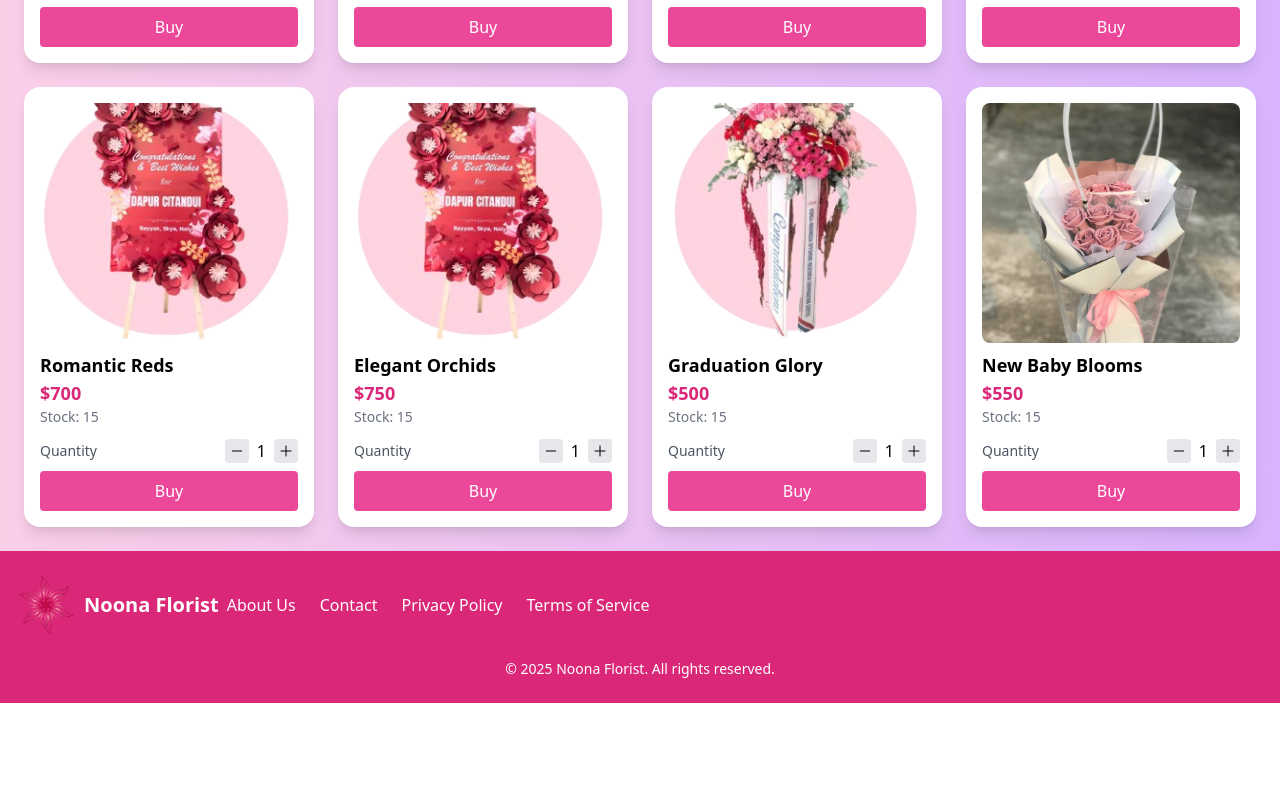
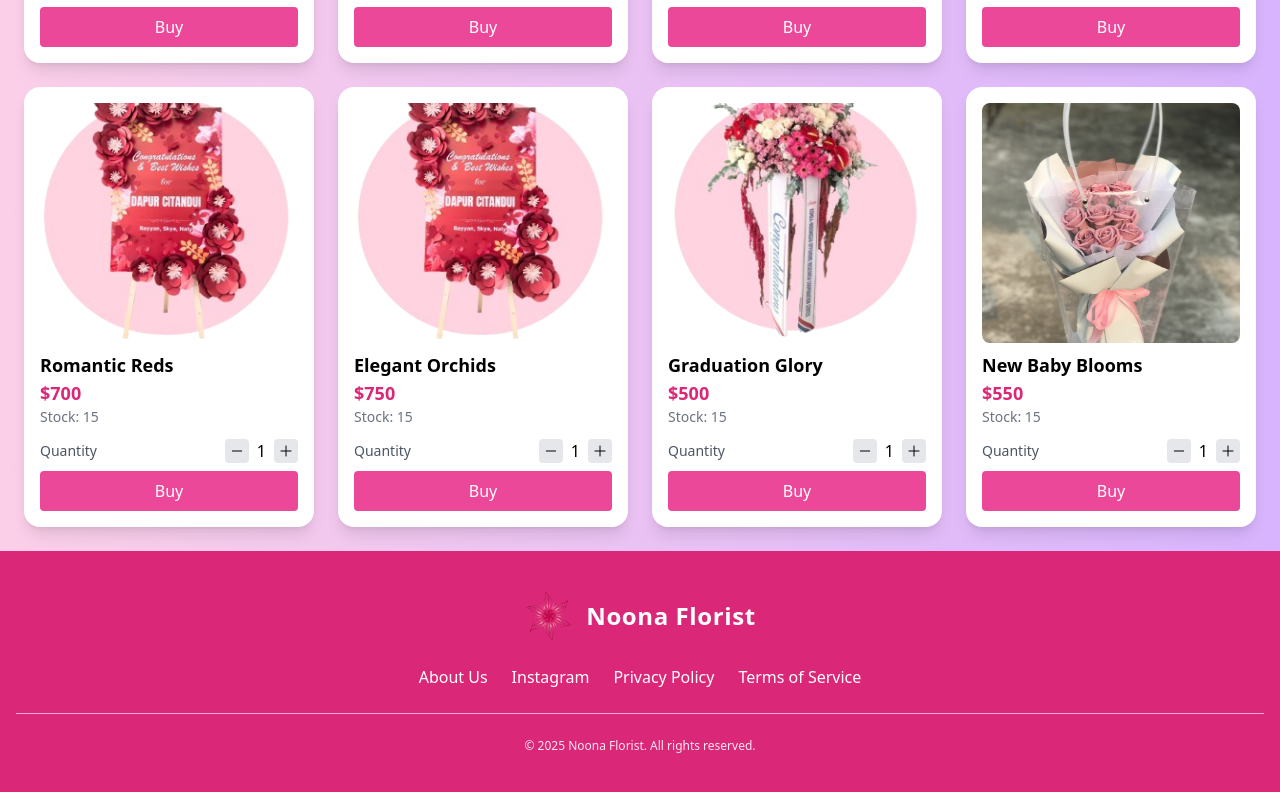
Before and after one commit to elvania01/nextjs-uas, a Next.js app: page /dashboard/our-product in a window 1280 px wide. Shown: the part 551-1343 px from the top of the page. Before the commit the page ends 1254 px from the top, so only its background shows below. Built offline with nearby package versions, Linux system fonts and the light colour scheme.

Commit message:
Update footer.tsx

```diff
--- a/components/footer.tsx
+++ b/components/footer.tsx
@@ -5,32 +5,33 @@ import Link from "next/link";
 
 const Footer = () => {
   return (
-    <footer className="bg-pink-600 text-white py-6">
-      <div className="max-w-7xl mx-auto px-4">
-        <div className="flex flex-col md:flex-row justify-between items-center">
-          {/* Logo or Brand Name */}
-          <div className="flex items-center space-x-2 mb-4 md:mb-0">
+    <footer className="bg-pink-600 text-white py-10">
+      <div className="max-w-7xl mx-auto px-4 flex flex-col items-center space-y-6">
+        {/* Logo and Brand */}
+        <div className="flex items-center space-x-3">
           <Image
             src="/noona-logo.png"
             alt="Noona Florist Logo"
-            width={60}
-            height={60}
-            />
-          <div className="text-xl font-bold">Noona Florist</div>
-
-          {/* Navigation Links */}
-          <div className="flex space-x-6">
-            <Link href="/about-us" className="hover:text-gray-300 transition-colors">About Us</Link>
-            <Link href="/contact" className="hover:text-gray-300 transition-colors">Contact</Link>
-            <Link href="/privacy-policy" className="hover:text-gray-300 transition-colors">Privacy Policy</Link>
-            <Link href="/terms-of-service" className="hover:text-gray-300 transition-colors">Terms of Service</Link>
-          </div>
-        </div>
+            width={50}
+            height={50}
+            className="rounded-full"
+          />
+          <span className="text-2xl font-semibold tracking-wide">Noona Florist</span>
         </div>
 
-        <div className="mt-6 text-center">
-          <p className="text-sm">&copy; {new Date().getFullYear()} Noona Florist. All rights reserved.</p>
+        {/* Navigation Links */}
+        <div className="flex flex-wrap justify-center gap-6 text-sm md:text-base">
+          <Link href="/about-us" className="hover:text-gray-200 transition-colors duration-200">About Us</Link>
+          <Link href="https://www.instagram.com" className="hover:text-gray-200 transition-colors duration-200">Instagram</Link>
+          <Link href="/privacy-policy" className="hover:text-gray-200 transition-colors duration-200">Privacy Policy</Link>
+          <Link href="/terms-of-service" className="hover:text-gray-200 transition-colors duration-200">Terms of Service</Link>
         </div>
+
+        {/* Divider */}
+        <div className="w-full border-t border-pink-300" />
+
+        {/* Copyright */}
+        <p className="text-xs text-center text-pink-100">&copy; {new Date().getFullYear()} Noona Florist. All rights reserved.</p>
       </div>
     </footer>
   );
```
